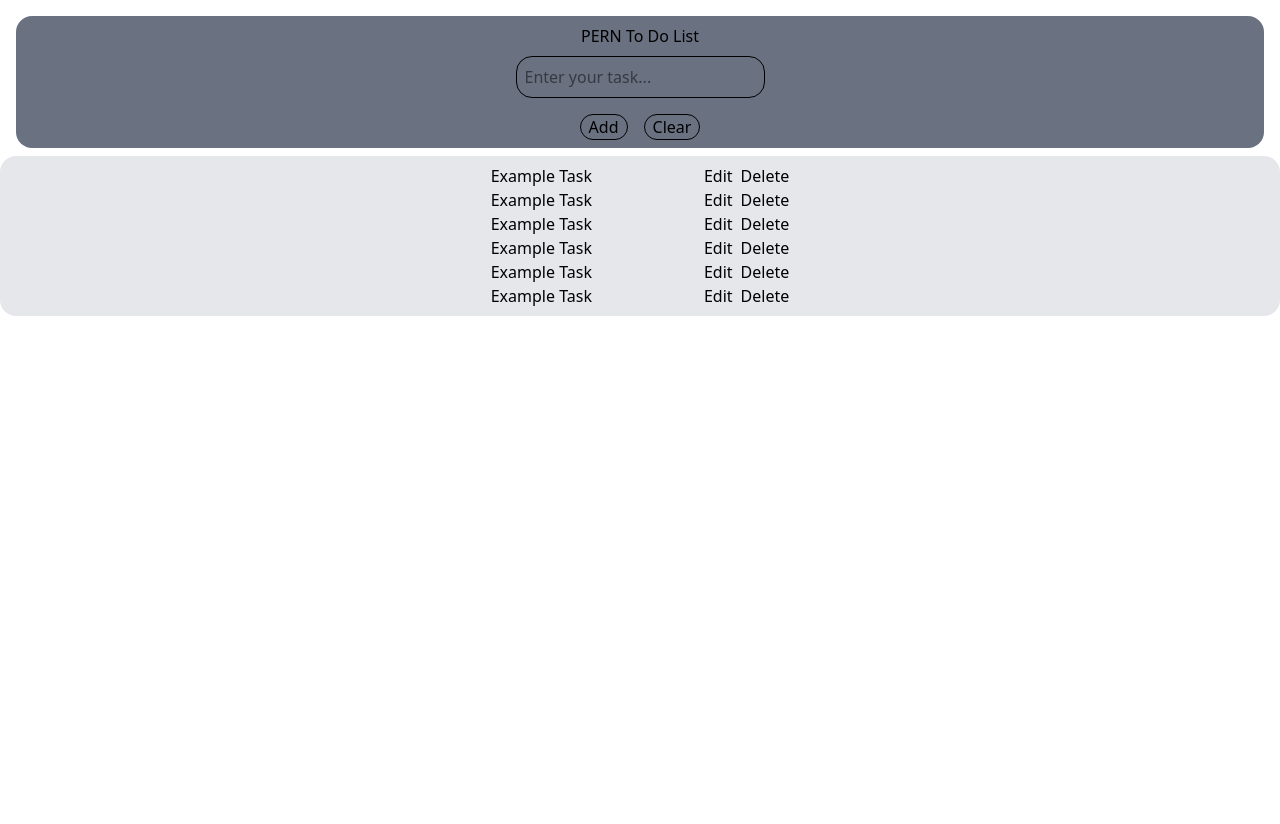
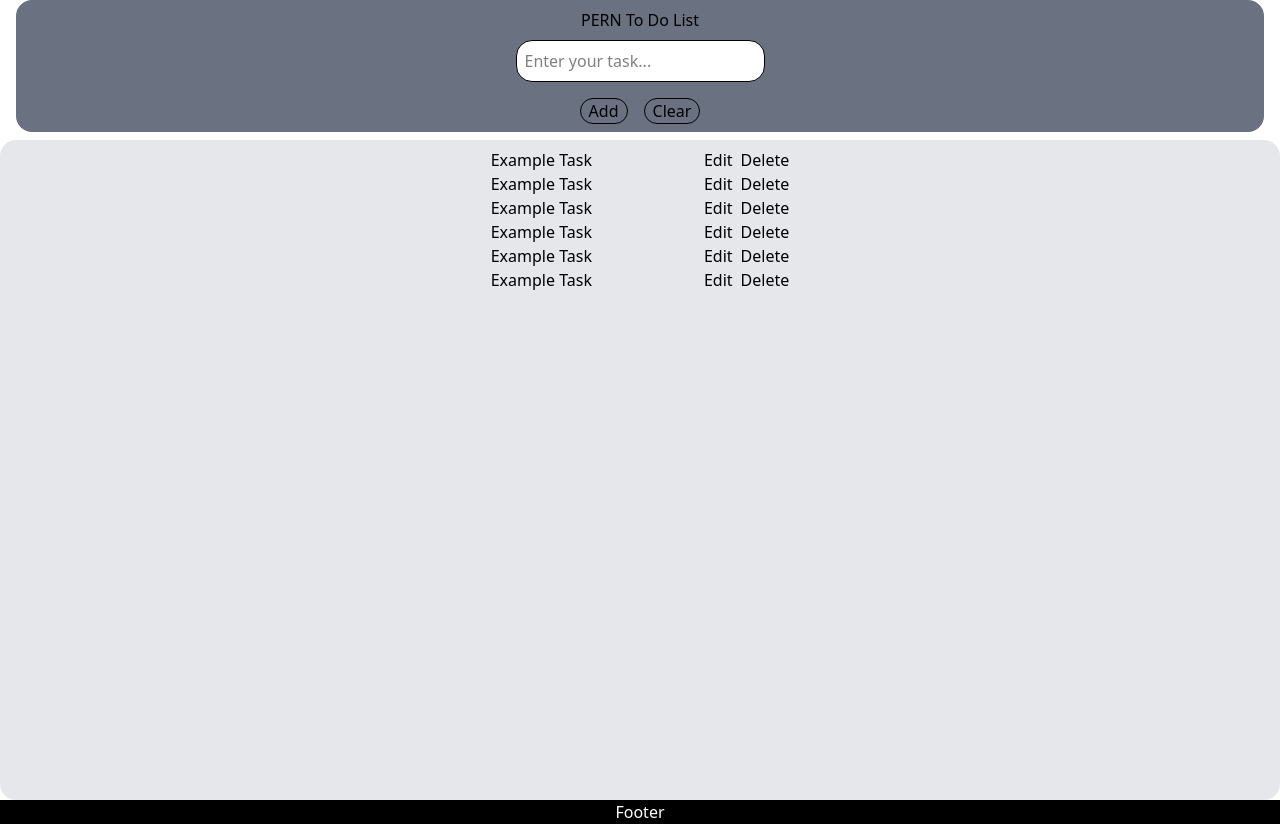
Before and after one commit to JaeYangLee/pern-todo-list-app, a React (Vite) app in the folder frontend/: page / in a window 1280 px wide. Before the commit the page ends 800 px from the top, so only its background shows below. Built offline with nearby package versions, Linux system fonts and the light colour scheme.

Commit message:
Frontend Implementations

```diff
--- a/frontend/src/App.jsx
+++ b/frontend/src/App.jsx
@@ -1,3 +1,4 @@
+import ToDoFooter from "./components/ToDoFooter";
 import ToDoForm from "./components/ToDoForm";
 import ToDoList from "./components/ToDoList";
 import "./index.css";
@@ -5,10 +6,12 @@ import "./index.css";
 function App() {
   return (
     <>
-      <div className="flex flex-col items-center gap-2 p-4 ">
+      <main className="flex flex-col items-center w-screen h-screen gap-2 px-4 ">
         <ToDoForm />
         <ToDoList />
-      </div>
+      </main>
+
+      <ToDoFooter />
     </>
   );
 }
--- /dev/null
+++ b/frontend/src/components/ToDoFooter.jsx
@@ -0,0 +1,13 @@
+import React from "react";
+
+function ToDoFooter() {
+  return (
+    <>
+      <footer className="flex items-center justify-center w-screen bg-black">
+        <h1 className="text-white">Footer</h1>
+      </footer>
+    </>
+  );
+}
+
+export default ToDoFooter;
--- a/frontend/src/components/ToDoForm.jsx
+++ b/frontend/src/components/ToDoForm.jsx
@@ -12,7 +12,7 @@ function ToDoForm() {
             <input
               type="text"
               placeholder="Enter your task..."
-              className="p-2 border-black border-1 rounded-2xl"
+              className="p-2 bg-white border-black border-1 rounded-2xl"
             />
           </div>
           <div className="flex flex-row items-center justify-between gap-4 p-2">
--- a/frontend/src/components/ToDoList.jsx
+++ b/frontend/src/components/ToDoList.jsx
@@ -4,7 +4,7 @@ import ToDoItem from "./ToDoItem";
 function ToDoList() {
   return (
     <>
-      <div className="flex flex-col items-center justify-center w-screen h-full p-2 bg-gray-200 border-transparent rounded-2xl">
+      <div className="flex flex-col items-center justify-between w-screen h-full p-2 bg-gray-200 border-transparent rounded-2xl">
         <ul>
           <li>
             <ToDoItem />
```
